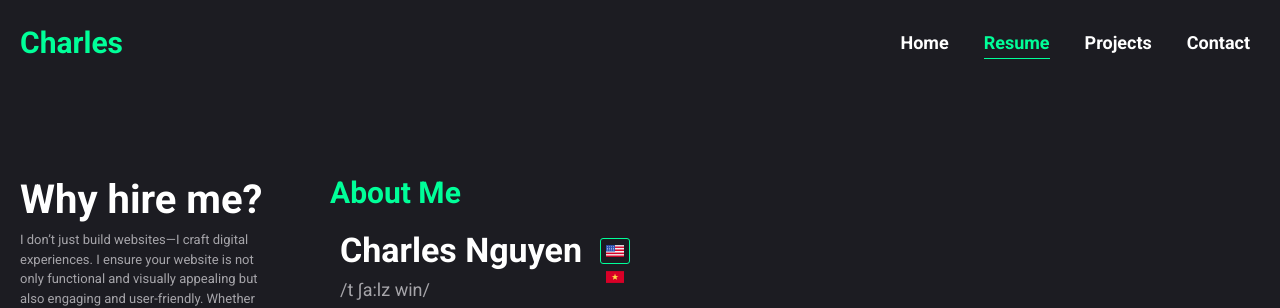
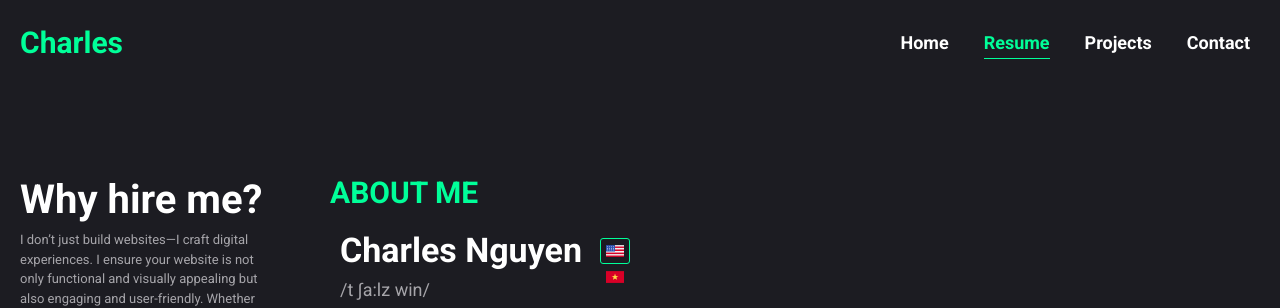
Before and after one commit to swe-thinhnguyen1701/myPortfolio, a React (Vite) app: page /resume in a window 1280 px wide. Both pictures are taken after a click on the item "About Me". Shown: the top 308 px of the page. Built offline with nearby package versions, Linux system fonts and the light colour scheme.

Commit message:
UPDATE: README

```diff
--- a/src/components/AboutMe.jsx
+++ b/src/components/AboutMe.jsx
@@ -4,7 +4,7 @@ import Name from "./Name";
 function AboutMe() {
     return (
         <>
-            <h2>About Me</h2>
+            <h2>ABOUT ME</h2>
             <Name />
             <p className="about-me">
                 I'm a passionate and driven full-stack developer with a strong foundation in both front-end and back-end development. I graduated from the Full-Stack Development Bootcamp at UC Berkeley, where I honed my skills in technologies like React, Node.js, MongoDB, PostgreSQL, and more.
```
Also changed, not shown: public/image.png (added), 1 other file (tests, documents, lock files or other folders).
